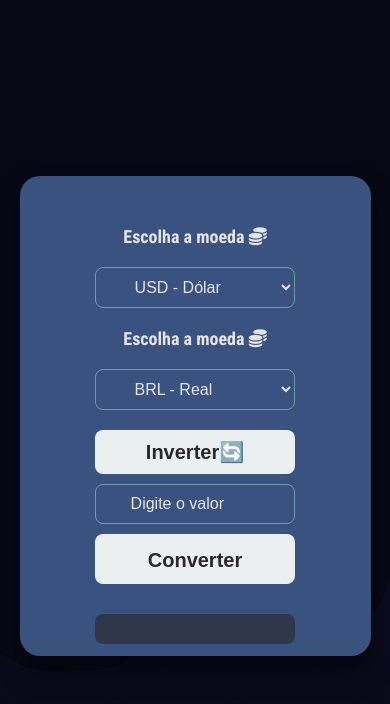
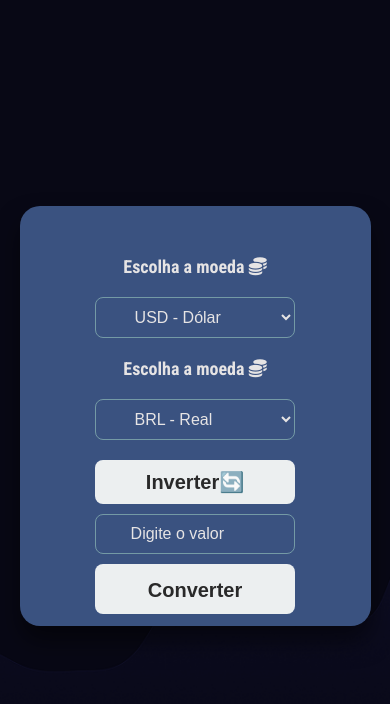
Before and after one commit to DevFront90/ConversorMoedas, a plain HTML site: page index.html in a window 390 px wide. Shown: the part 46-750 px from the top of the page. Drawn offline with Linux system fonts and the light colour scheme.

Commit message:
Update media.css

```diff
--- a/css/media.css
+++ b/css/media.css
@@ -11,7 +11,7 @@
 
     .box {
         width: 90%;
-        height: 480px;
+        height: 420px;
 
     }
 
```
